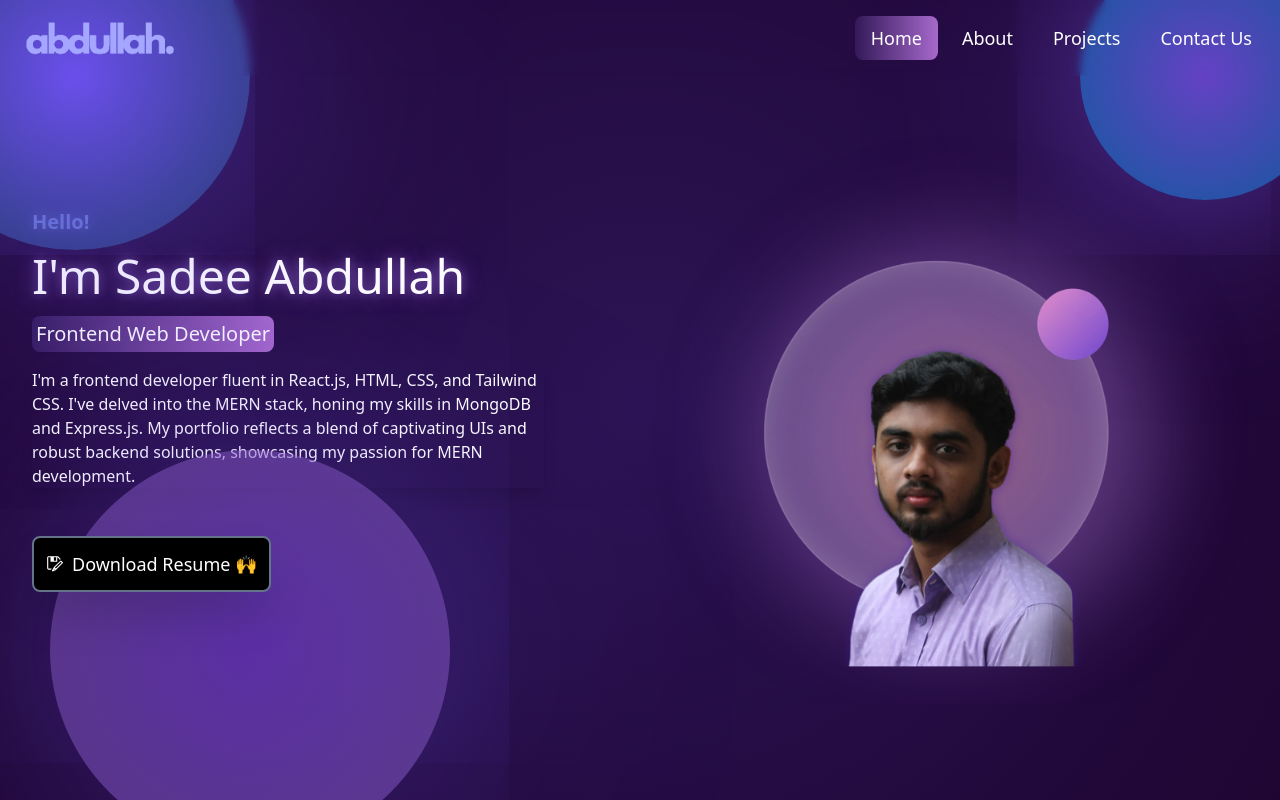
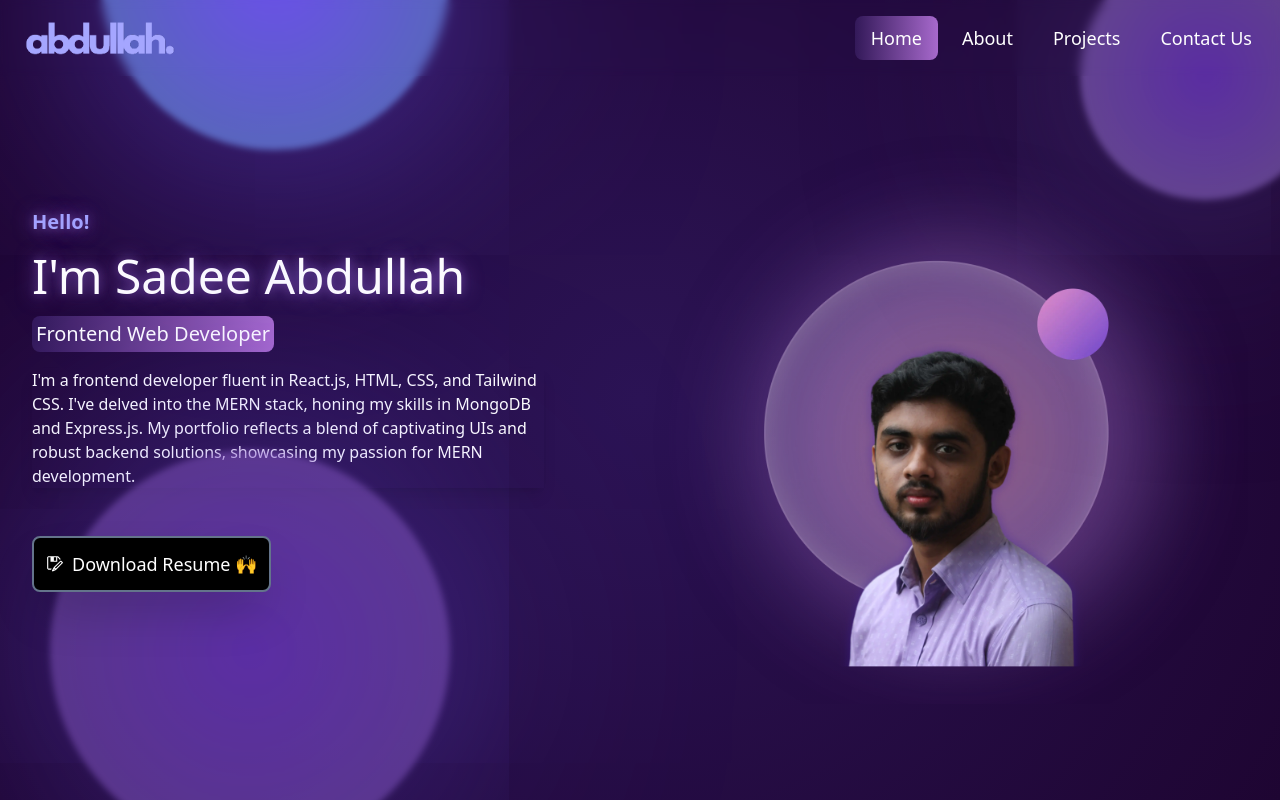
Before and after one commit to sadeeabdullah/Personal-portfolio, a React (Vite) app: page / in a window 1280 px wide. Shown: the top 800 px of the page. Built offline with nearby package versions, Linux system fonts and the light colour scheme.

Commit message:
changed background for banner

```diff
--- a/src/components/Banner/Banner.css
+++ b/src/components/Banner/Banner.css
@@ -3,7 +3,7 @@
     background: radial-gradient(circle, rgba(44, 20, 85, 1), rgba(30, 5, 50, 1)); /* Deep purple gradient background */
     position: relative;
     width: 100%;
-    height: 100%;
+    height: 80%;
     overflow: hidden;
   }
 
@@ -16,12 +16,13 @@
 
   /* Top-left circle */
   .circle.top-left {
-    top: -100px;
-    left: -100px;
+    top: -200px;
+    left: 100px;
     width: 350px;
     height: 350px;
-    background: radial-gradient(circle, rgba(115, 87, 255, 0.9), rgba(39, 92, 148, 0.6)); /* Stronger purple to teal gradient */
-    box-shadow: 0 0 250px rgba(115, 87, 255, 0.6); /* Wider and more intense purple glow */
+    background: radial-gradient(circle, rgba(115, 88, 252, 0.9), rgba(113, 177, 245, 0.6)); /* Stronger purple to teal gradient */
+    box-shadow: 0 0 250px rgba(115, 87, 255, 0.6);
+    filter: blur(3px); /* Wider and more intense purple glow */
   }
 
   /* Top-right circle */
@@ -30,8 +31,9 @@
     right: -50px;
     width: 250px;
     height: 250px;
-    background: radial-gradient(circle, rgba(130, 90, 255, 0.7), rgba(0, 169, 255, 0.5)); /* Purple to light blue gradient */
-    box-shadow: 0 0 200px rgba(130, 90, 255, 0.7); /* Soft purple glow with some light blue */
+    background: radial-gradient(circle, rgba(115, 61, 207, 0.7), rgba(171, 145, 216, 0.5)); /* Faded purple background */
+    box-shadow: 0 0 300px rgba(108, 92, 190, 0.5); /* Soft glow with a wider radius */
+    filter: blur(3px); /* Soft purple glow with some light blue */
   }
 
   /* Bottom gradient */
@@ -42,6 +44,7 @@
     height: 400px;
     background: radial-gradient(circle, rgba(115, 61, 207, 0.7), rgba(144, 107, 207, 0.5)); /* Faded purple background */
     box-shadow: 0 0 300px rgba(115, 87, 255, 0.5); /* Soft glow with a wider radius */
+    filter: blur(3px);
   }
 
   /* Glowing text effect */
```
